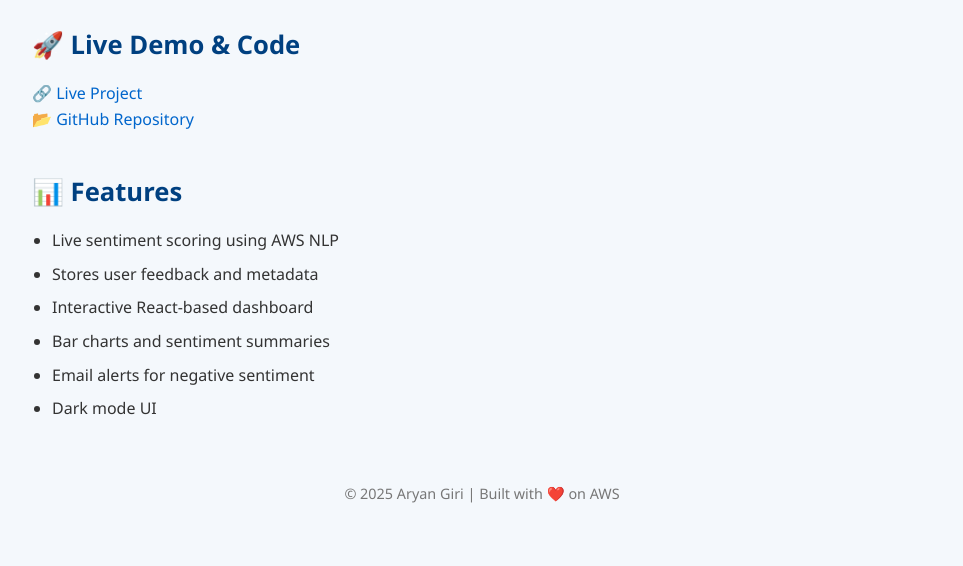
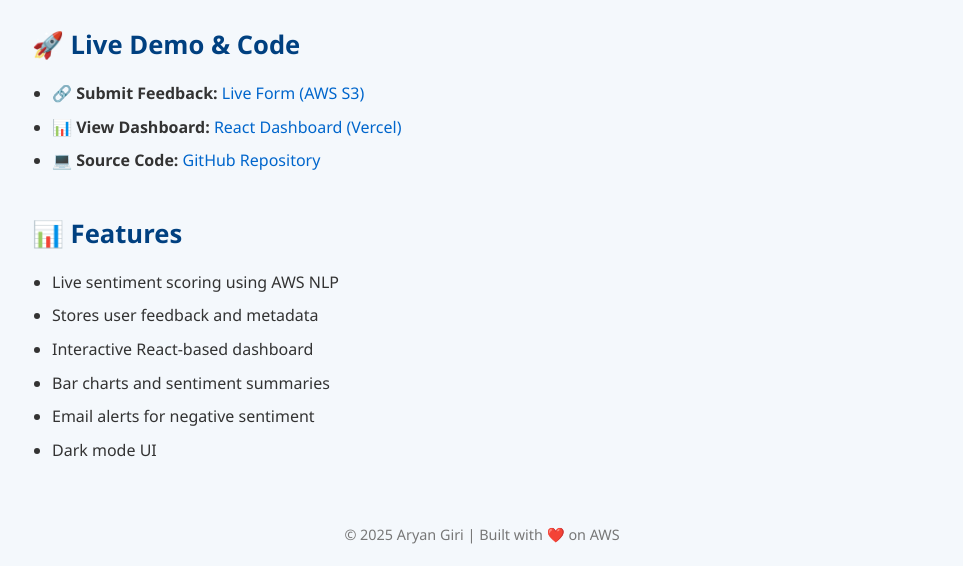
Before and after one commit to aryangirii/sentiment-analyzer-portfolio, a plain HTML site: page index.html in a window 1280 px wide. Shown: the part 1501-2067 px from the top of the page, without its empty margins (158-1121 px from the left). Before the commit the page ends 2026 px from the top, so only its background shows below. Drawn offline with Linux system fonts and the light colour scheme.

Commit message:
Update index.html

```diff
--- a/index.html
+++ b/index.html
@@ -46,10 +46,11 @@
 
     <section>
       <h2>🚀 Live Demo & Code</h2>
-      <p>
-        🔗 <a href="https://aryangirii.github.io/sentiment-analyzer-portfolio/" target="_blank">Live Project</a><br />
-        📂 <a href="https://github.com/aryangirii/sentiment-analyzer-portfolio" target="_blank">GitHub Repository</a>
-      </p>
+      <ul>
+        <li>🔗 <strong>Submit Feedback:</strong> <a href="http://aryan-sentiment-app.s3-website-us-east-1.amazonaws.com" target="_blank">Live Form (AWS S3)</a></li>
+        <li>📊 <strong>View Dashboard:</strong> <a href="https://feedback-dashboard-fx8nibw9a-aryans-projects-97cb8b93.vercel.app" target="_blank">React Dashboard (Vercel)</a></li>
+        <li>💻 <strong>Source Code:</strong> <a href="https://github.com/aryangirii/sentiment-analyzer-portfolio" target="_blank">GitHub Repository</a></li>
+      </ul>
     </section>
 
     <section>
```
